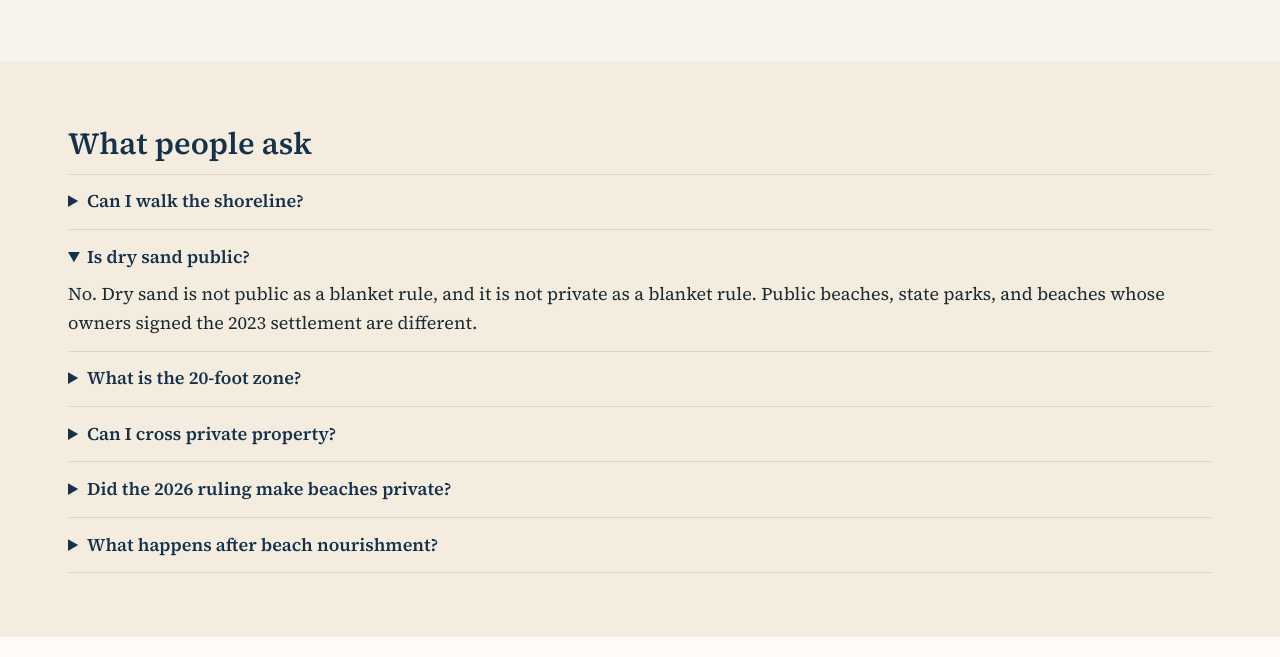
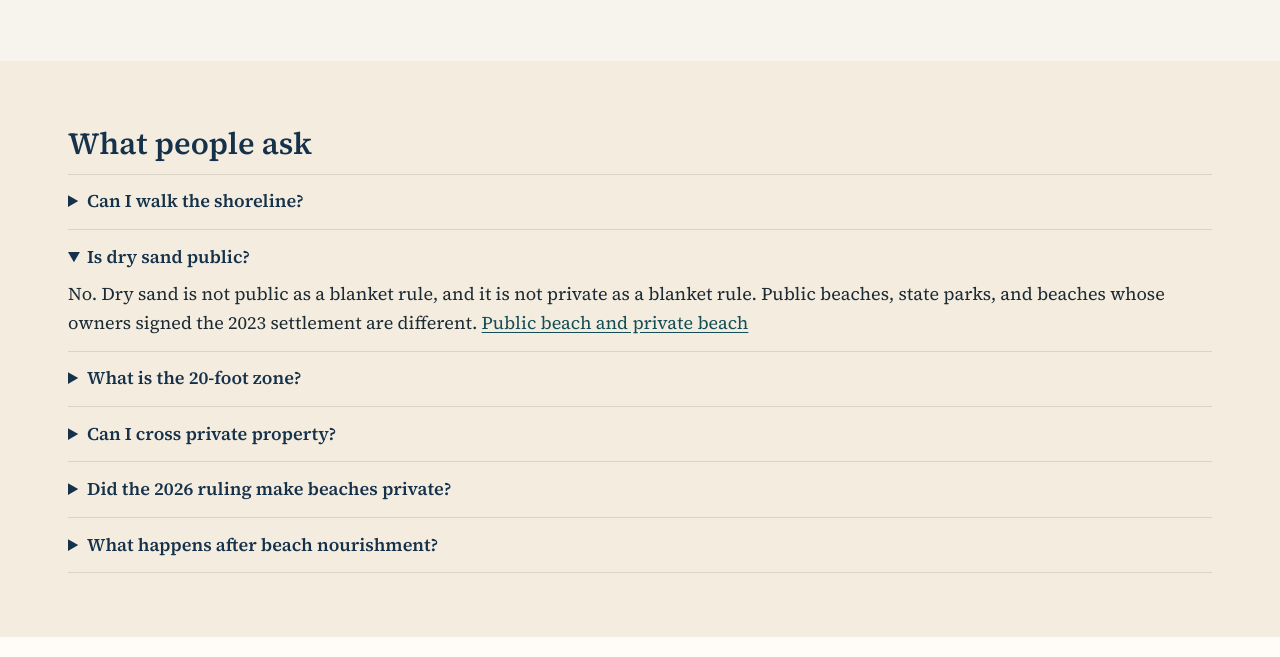
Before and after one commit to marcongit850/beaches, a website: page index.html in a window 1280 px wide. Both pictures are taken after a click on the heading "Is dry sand public?". Shown: the part 2331-2988 px from the top of the page. Drawn offline with Linux system fonts and the light colour scheme.

Commit message:
Restore the dry sand FAQ link
The new dry sand sentence stays as written. The beach access link follows it.

Co-authored-by: Cursor Agent <cursoragent@cursor.com>
Co-authored-by: marcongit850 <marcongit850@users.noreply.github.com>

```diff
--- a/index.html
+++ b/index.html
@@ -273,7 +273,7 @@
           </details>
           <details>
             <summary>Is dry sand public?</summary>
-            <p>No. Dry sand is not public as a blanket rule, and it is not private as a blanket rule. Public beaches, state parks, and beaches whose owners signed the 2023 settlement are different.</p>
+            <p>No. Dry sand is not public as a blanket rule, and it is not private as a blanket rule. Public beaches, state parks, and beaches whose owners signed the 2023 settlement are different. <a href="beach-access-today.html">Public beach and private beach</a></p>
           </details>
           <details>
             <summary>What is the 20-foot zone?</summary>
```
